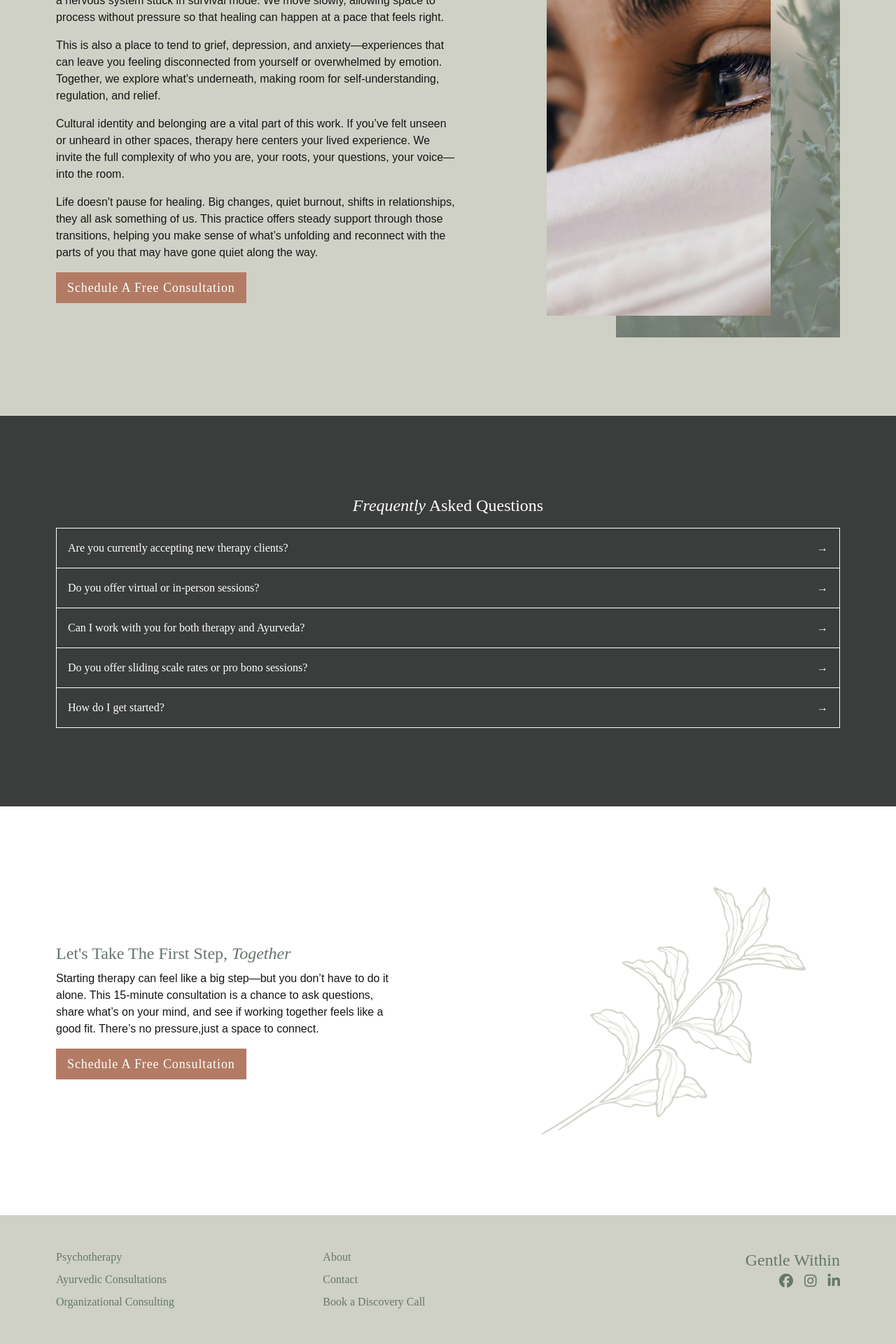
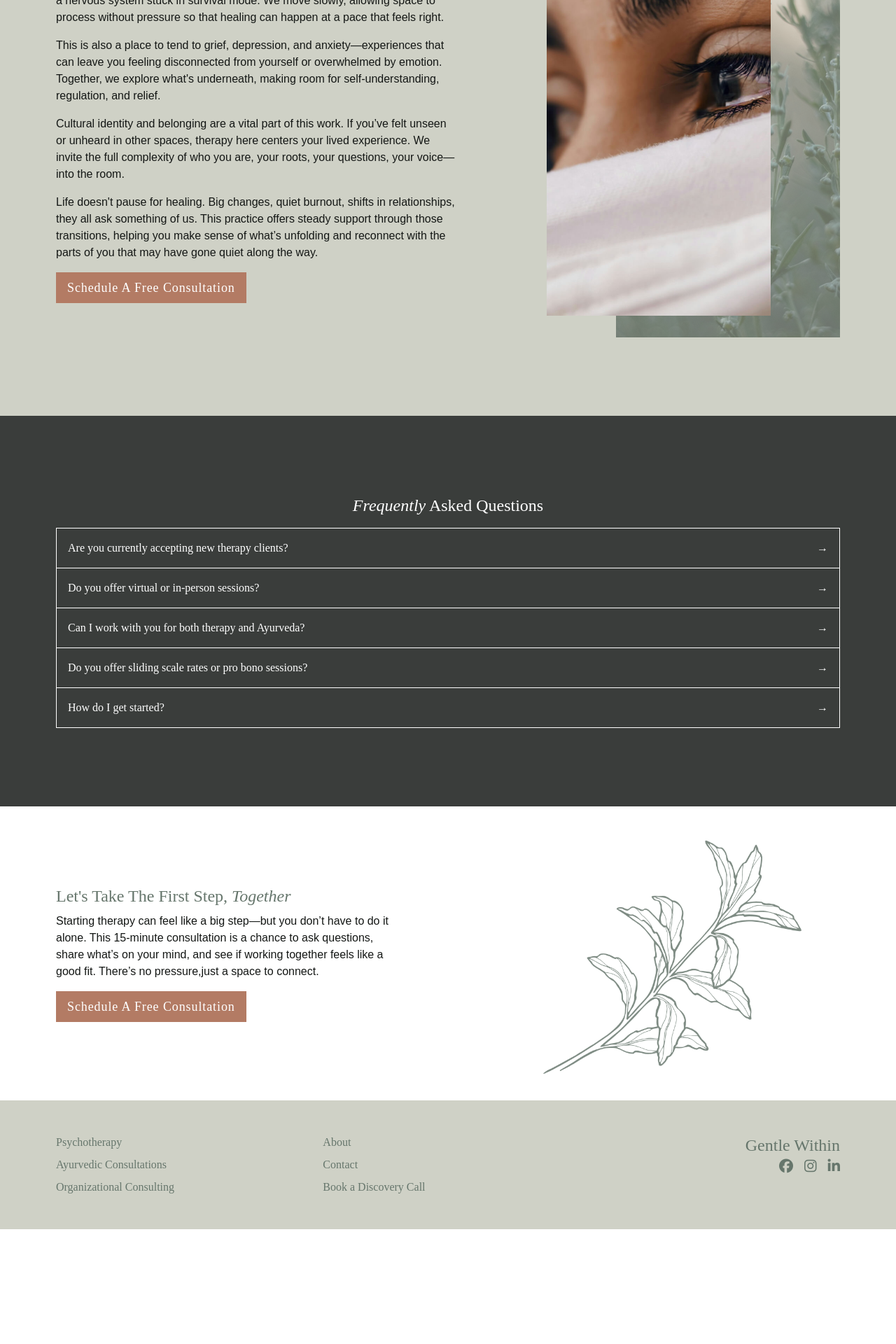
Before and after one commit to brittwoodard/gentle-within, a Jekyll site: the page built from _offerings/psychotherapy.md, in a window 1280 px wide. Shown: the part 2267-4187 px from the top of the page at 70% size. Built offline with Jekyll 4.4.1, drawn with Linux system fonts in a browser that asks for light colours; some web fonts are replaced; after the commit the page ends 4023 px from its top, so only the background shows below that.

Commit message:
offering layout + psychotherapy icon

```diff
--- a/_layouts/offering.html
+++ b/_layouts/offering.html
@@ -128,11 +128,11 @@ layout: default
 
 
 <!-- Call To Action -->
-<section class="py-20 lg:py-28">
+<section class="">
 
     <div class="grid md:grid-cols-2" data-aos="fade" data-aos-offset="0" data-aos-duration="3000">
     <!-- Left Column / Text -->
-        <div class="px-8 lg:px-20 flex items-center">
+        <div class="py-20 lg:py-28 px-8 lg:px-20 flex items-center">
             <div>
                 <h2 class="font-serif text-2xl text-dark mb-2 capitalize">{{ page.cta.heading_html }}</h2>
                 <div>
@@ -143,6 +143,6 @@ layout: default
         </div>
 
         <!-- Right Column / Image -->
-        <div class="order-first md:order-last mb-[10%] md:m-0 bg-contain bg-center bg-no-repeat h-20 md:min-h-40 lg:min-h-[40vh]" style="background-image: url('{{ page.cta.image_path }}');"></div>
+        <div class="order-first md:order-last mb-[10%] md:m-0 bg-contain bg-center bg-no-repeat h-40 md:h-[80%] mt-24 md:mt-12" style="background-image: url('{{ page.cta.image_path }}');"></div>
     </div>
 </section>
--- a/_offerings/psychotherapy.md
+++ b/_offerings/psychotherapy.md
@@ -69,7 +69,7 @@ cta:
   button:
     text: Schedule a free consultation
     url: /discover
-  image_path: /uploads/temporary-illustration.png
+  image_path: /uploads/gentle-within-17.png
 seo:
   hide-from-googe: true
 ---
--- a/assets/css/style.css
+++ b/assets/css/style.css
@@ -811,6 +811,9 @@ li::marker {
 .mt-8 {
   margin-top: 2rem;
 }
+.mt-24 {
+  margin-top: 6rem;
+}
 .block {
   display: block;
 }
@@ -849,6 +852,9 @@ li::marker {
 }
 .h-full {
   height: 100%;
+}
+.h-40 {
+  height: 10rem;
 }
 .min-h-\[30vh\] {
   min-height: 30vh;
@@ -1262,6 +1268,9 @@ li::marker {
   .md\:mt-0 {
     margin-top: 0px;
   }
+  .md\:mt-12 {
+    margin-top: 3rem;
+  }
   .md\:block {
     display: block;
   }
@@ -1270,6 +1279,9 @@ li::marker {
   }
   .md\:hidden {
     display: none;
+  }
+  .md\:h-\[80\%\] {
+    height: 80%;
   }
   .md\:max-h-\[40vh\] {
     max-height: 40vh;
@@ -1390,6 +1402,9 @@ li::marker {
   .lg\:mt-0 {
     margin-top: 0px;
   }
+  .lg\:mt-12 {
+    margin-top: 3rem;
+  }
   .lg\:block {
     display: block;
   }
@@ -1401,6 +1416,15 @@ li::marker {
   }
   .lg\:h-\[60vh\] {
     height: 60vh;
+  }
+  .lg\:h-full {
+    height: 100%;
+  }
+  .lg\:h-\[100\%\] {
+    height: 100%;
+  }
+  .lg\:h-\[80\%\] {
+    height: 80%;
   }
   .lg\:min-h-\[100\%\] {
     min-height: 100%;
```
Also changed, not shown: uploads/gentle-within-17.png (added).
